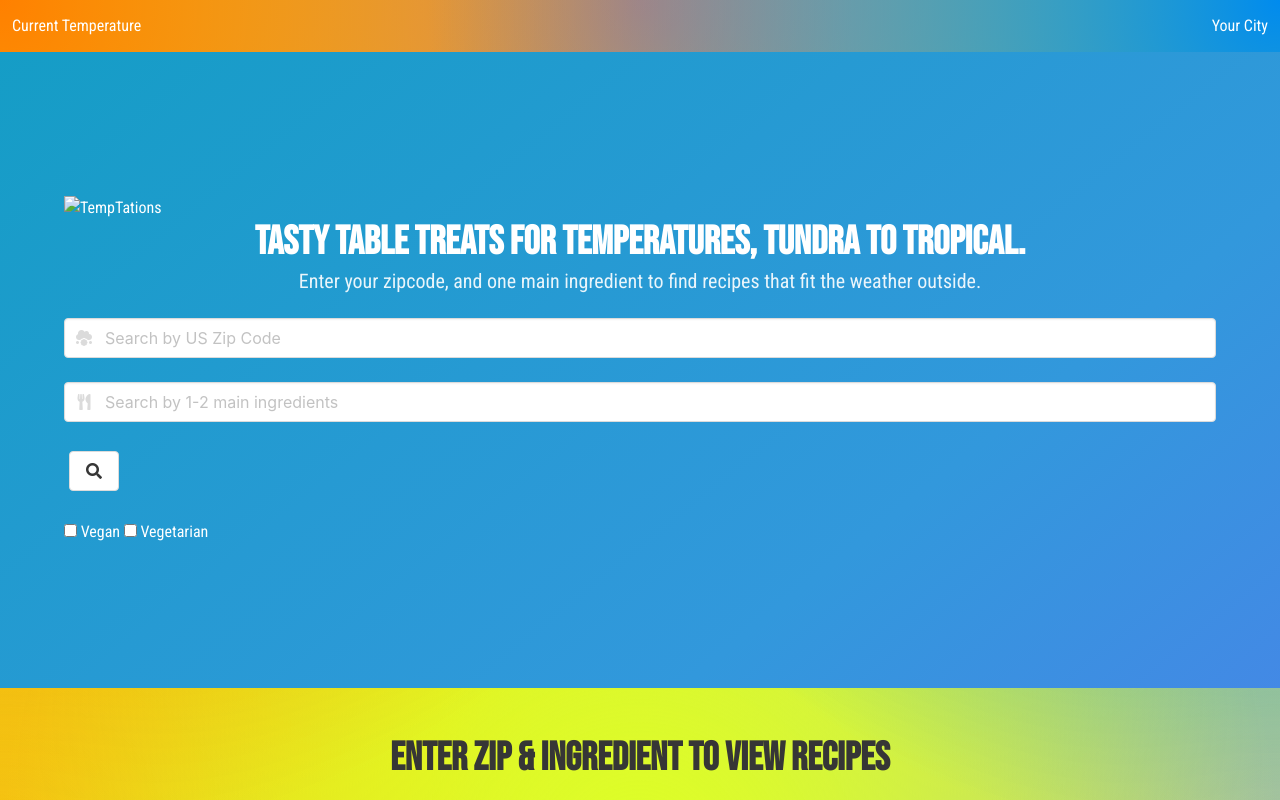
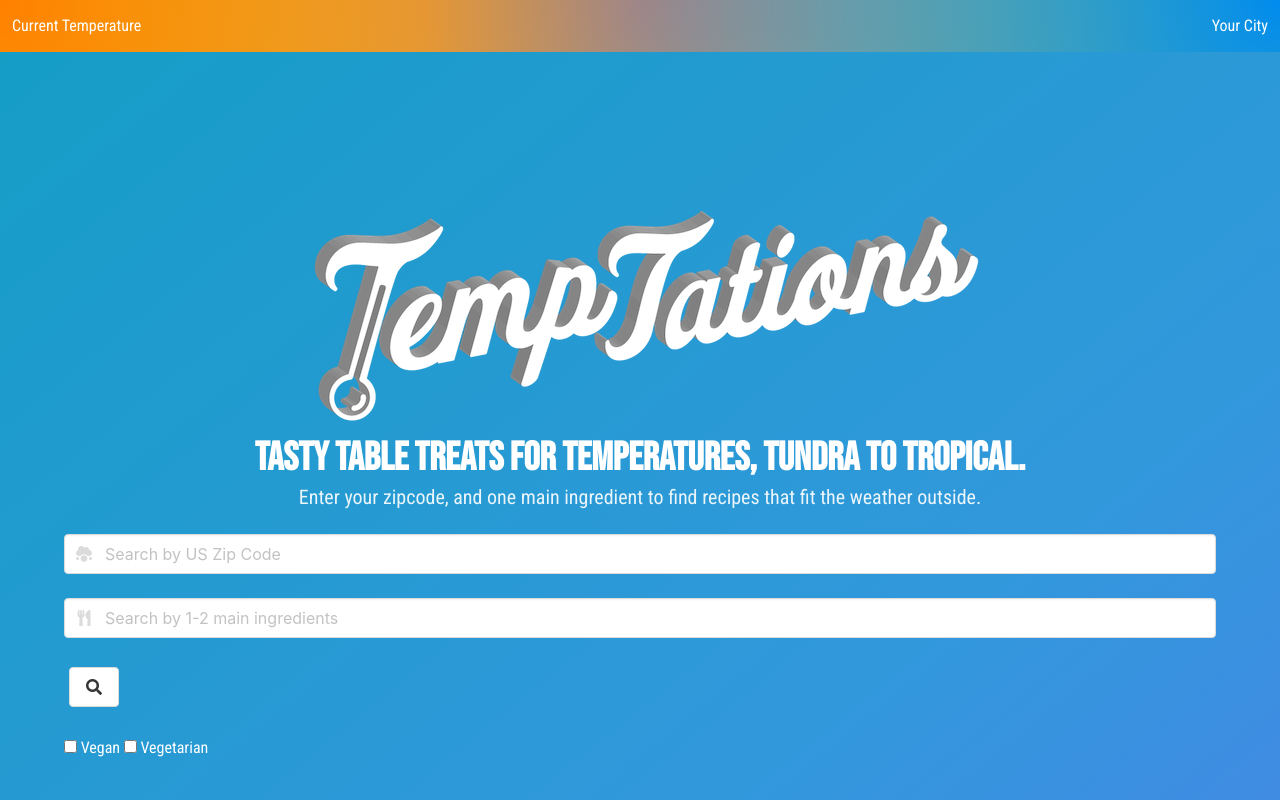
Before and after one commit to TheMaryJacobs/TempTations, a plain HTML site: page index.html in a window 1280 px wide. Shown: the top 800 px of the page. Drawn offline with nearby package versions, Linux system fonts and the light colour scheme.

Commit message:
fix image link

```diff
--- a/index.html
+++ b/index.html
@@ -30,7 +30,7 @@
         <section class="hero is-info is-bold is-medium">
             <div class="hero-body">
                 <div class="container">
-                  <img class="image is-centered logo" src="../pikachu-posse/Assets/Images/TempTations_white.png" alt="TempTations">
+                  <img class="image is-centered logo" src="Assets/Images/TempTations_white.png" alt="TempTations">
                     <h1 class="title">Tasty table treats for temperatures, tundra to tropical. </h1>
                     <h2 class="subtitle">
                       Enter your zipcode, and one main ingredient to find recipes that fit the weather outside.
```
